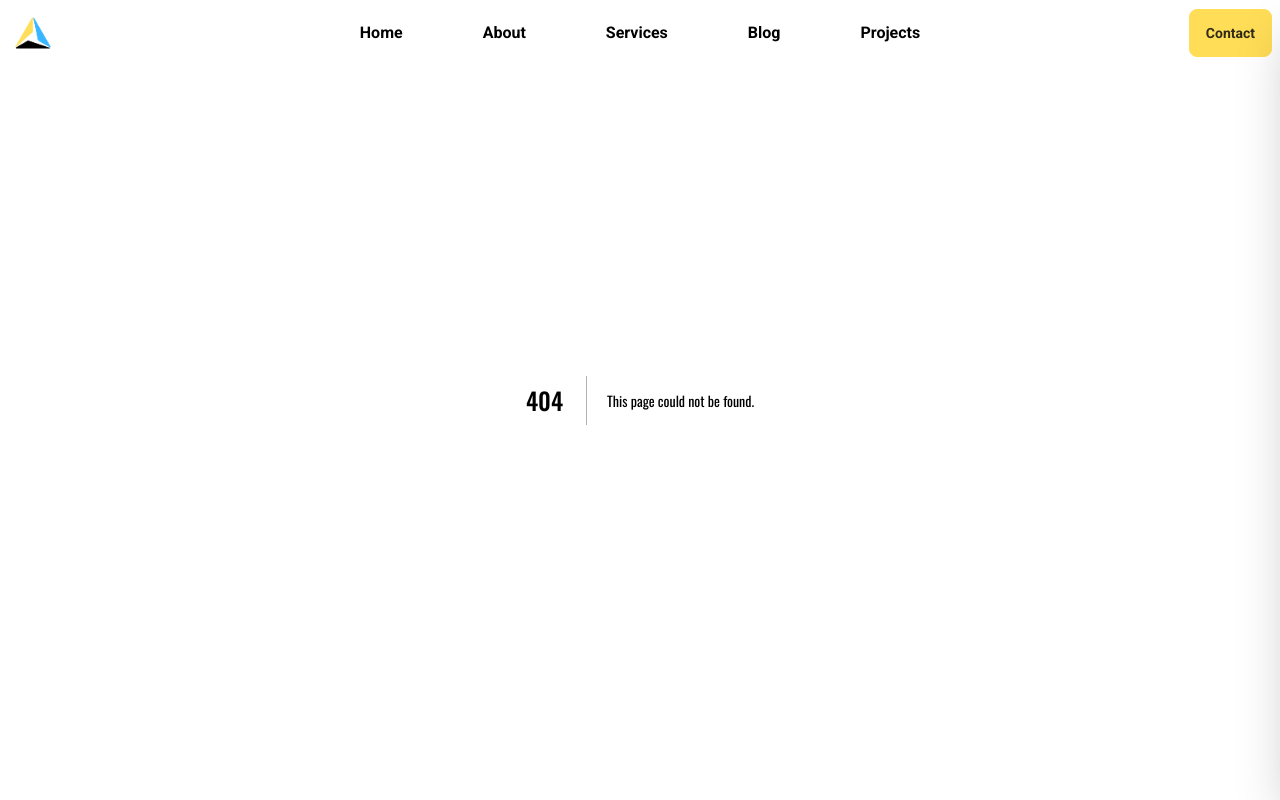
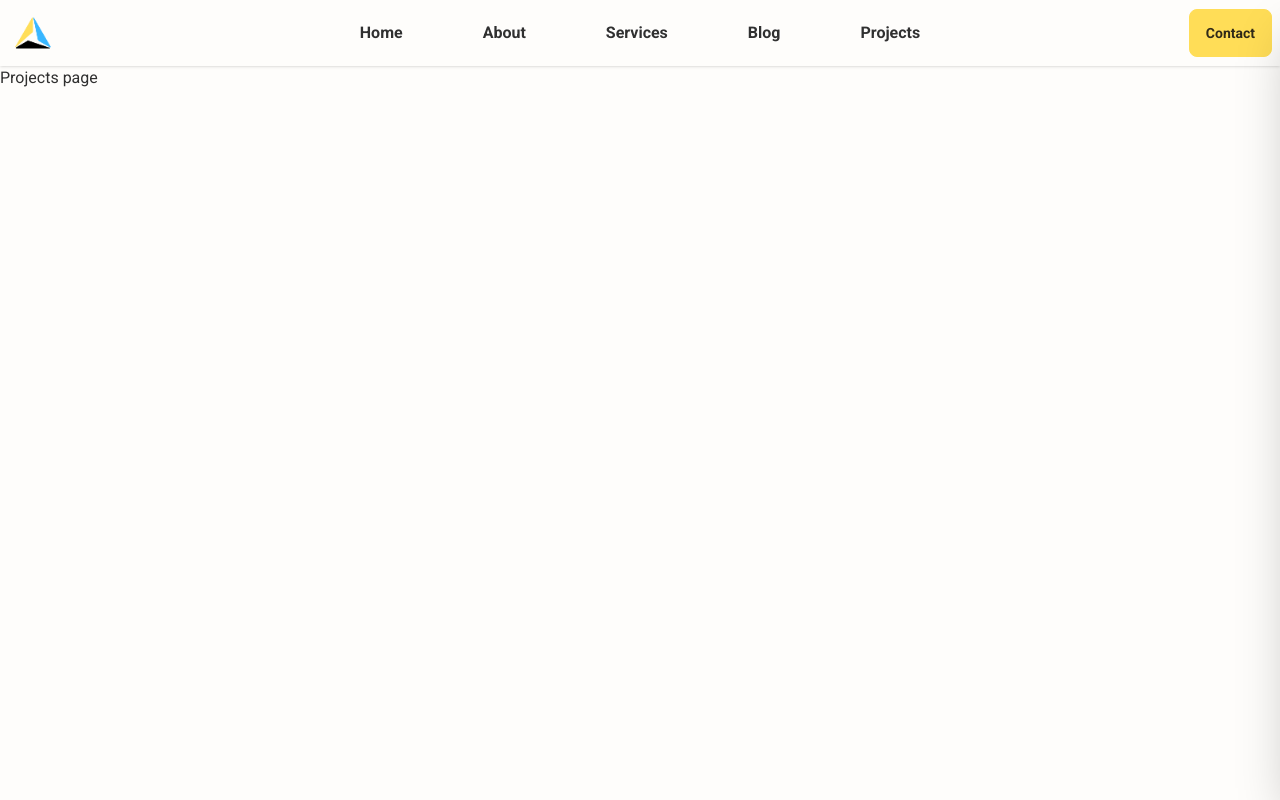
Before and after one commit to Maiz27/makers, a Next.js app: page /projects in a window 1280 px wide. Before the commit this address had no page. Built offline with nearby package versions, Linux system fonts and the light colour scheme.

Commit message:
chore: add pages

```diff
--- /dev/null
+++ b/src/app/about/page.tsx
@@ -0,0 +1,7 @@
+import React from 'react';
+
+const page = () => {
+  return <div>About page</div>;
+};
+
+export default page;
--- /dev/null
+++ b/src/app/blog/page.tsx
@@ -0,0 +1,7 @@
+import React from 'react';
+
+const page = () => {
+  return <div>page</div>;
+};
+
+export default page;
--- /dev/null
+++ b/src/app/projects/page.tsx
@@ -0,0 +1,7 @@
+import React from 'react';
+
+const page = () => {
+  return <div>Projects page</div>;
+};
+
+export default page;
--- /dev/null
+++ b/src/app/services/page.tsx
@@ -0,0 +1,7 @@
+import React from 'react';
+
+const page = () => {
+  return <div>Services page</div>;
+};
+
+export default page;
--- a/src/components/Navbar/Navbar.tsx
+++ b/src/components/Navbar/Navbar.tsx
@@ -1,5 +1,6 @@
 'use client';
 import React, { useState, useEffect, useRef } from 'react';
+import { usePathname } from 'next/navigation';
 import Link from 'next/link';
 import Image from 'next/image';
 import useLockBodyScroll from '@/context/useLockBodyScroll';
@@ -11,6 +12,7 @@ import '../../app/globals.css';
 const Navbar = () => {
   const [isMenuOpen, setMenuOpen] = useState(false);
   const [isTransparent, setIsTransparent] = useState(true);
+  const pathname = usePathname();
 
   const node = useRef<HTMLElement | null>(null);
 
@@ -48,7 +50,9 @@ const Navbar = () => {
     <header
       ref={node}
       className={`w-full top-0 z-50 transition-all ${
-        isTransparent ? 'absolute bg-transparent' : 'sticky shadow bg-base-100'
+        isTransparent && pathname === '/'
+          ? 'absolute bg-transparent'
+          : 'sticky shadow bg-base-100'
       }`}
     >
       <nav className='navbar'>
--- a/src/components/homeComp/About.tsx
+++ b/src/components/homeComp/About.tsx
@@ -18,12 +18,12 @@ const About = () => {
         <Image
           src={hero1}
           alt='Blueprint'
-          className='absolute -top-10 -right-4 lg:-right-10 2xl:-right-20 z-10 w-28 lg:w-32 xl:w-40 2xl:w-44 aspect-square object-cover rounded-xl'
+          className='absolute -top-10 -right-4 lg:-right-10 2xl:-right-20 z-10 w-28 lg:w-32 xl:w-40 2xl:w-44 aspect-square object-cover rounded-xl shadow-xl'
         />
         <Image
           src={hero2}
           alt='Blueprint'
-          className='absolute -bottom-10 -left-4 lg:-left-10 2xl:-left-20 z-10 w-28 lg:w-32 xl:w-40 2xl:w-44 aspect-square object-cover rounded-xl'
+          className='absolute -bottom-10 -left-4 lg:-left-10 2xl:-left-20 z-10 w-28 lg:w-32 xl:w-40 2xl:w-44 aspect-square object-cover rounded-xl shadow-xl'
         />
       </div>
 
--- a/src/components/homeComp/services/CollapseCards.tsx
+++ b/src/components/homeComp/services/CollapseCards.tsx
@@ -71,7 +71,7 @@ const Card = ({ position, index, title, desc, Icon }) => {
         duration: 0.35,
       }}
       className={`relative flex min-h-[250px] w-10/12 max-w-lg shrink-0 flex-col justify-between group overflow-hidden p-8 shadow hover:shadow-lg transition-shadow rounded-xl md:w-3/5 ${
-        index % 2 ? 'bg-black text-base-100' : ' bg-base-100'
+        index % 2 ? 'bg-black text-base-100' : 'bg-base-100'
       }`}
     >
       <Link href='/services'>
```
